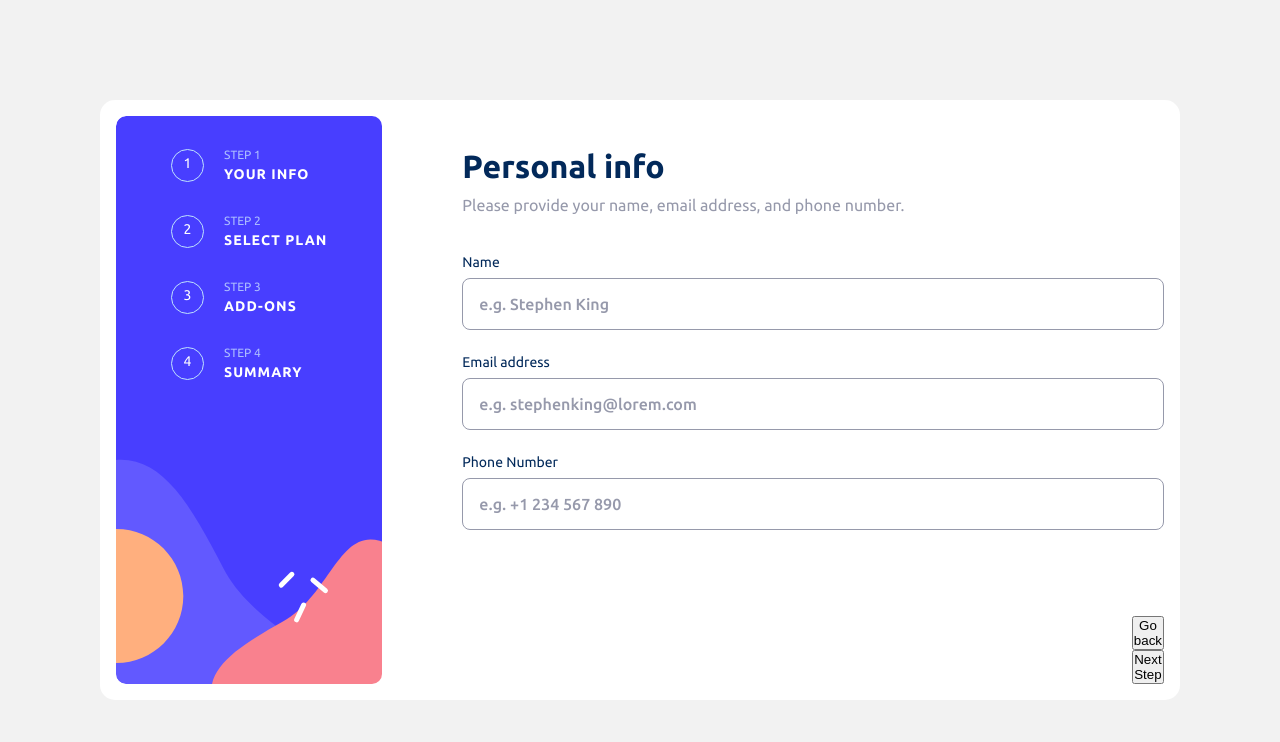
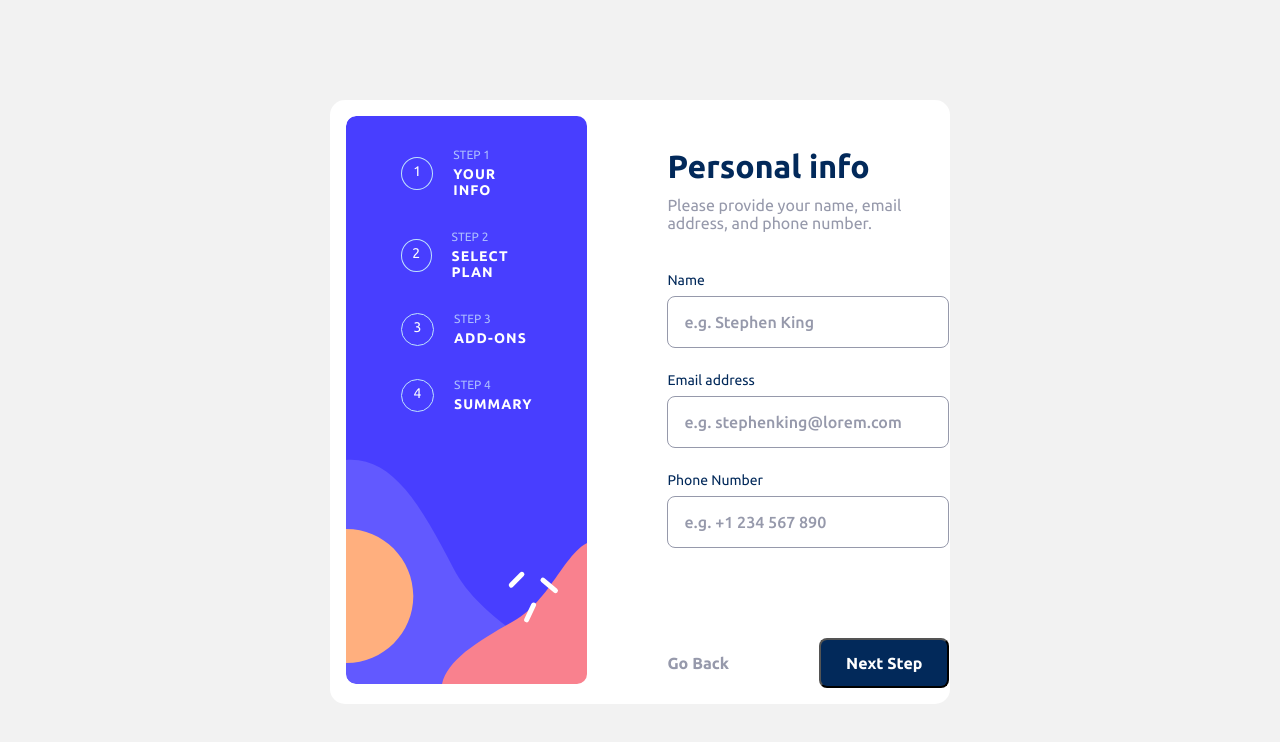
Before and after one commit to Memeena/multi-step-form-app, a React (Vite) app: page / in a window 1280 px wide. Shown: the top 742 px of the page. Built offline with nearby package versions, Linux system fonts and the light colour scheme.

Commit message:
button design complete

```diff
--- a/src/App.jsx
+++ b/src/App.jsx
@@ -8,10 +8,10 @@ function App() {
       <SideBar className="sideBar" />
       <div className="mainPage">
         <PersonalDetails />
-      </div>
-      <div className="button">
-        <button className="btn-back">Go back</button>
-        <button className="btn-next">Next Step</button>
+        <div className="button">
+          <button className="btn-back">Go Back</button>
+          <button className="btn-next">Next Step</button>
+        </div>
       </div>
     </div>
   );
--- a/src/Components/MainPages/PersonalDetails/PersonalDetails.module.css
+++ b/src/Components/MainPages/PersonalDetails/PersonalDetails.module.css
@@ -1,6 +1,4 @@
 .personalDetails {
-  padding-top: 3.2rem;
-  padding-left: 8rem;
   display: flex;
   /* justify-content: center; */
   /* align-items: center; */
--- a/src/Components/SideBar/SideBar.module.css
+++ b/src/Components/SideBar/SideBar.module.css
@@ -9,8 +9,7 @@
   flex-direction: column;
   gap: 3.2rem;
   height: 56.8rem;
-  grid-row: 1/-1;
-  grid-column: 1/2;
+
   /* justify-content: center; */
   /* align-items: center; */
   /* width: 0%; */
--- a/src/index.css
+++ b/src/index.css
@@ -50,12 +50,12 @@ html {
   font-size: 3.4rem;
 }
 .app {
-  margin: 10rem;
-  display: grid;
-  grid-template-columns: max-content 1fr min-content;
-  grid-template-rows: 1fr max-content;
+  margin: 10rem 33rem;
+  display: flex;
+  /* grid-template-columns: max-content 1fr; */
+  /* grid-template-rows: 1fr max-content; */
   /* align-items: center; */
-  justify-content: center;
+  /* justify-content: center; */
   /* gap: 5rem; */
   padding: 1.6rem;
   border-radius: 1.5rem;
@@ -63,12 +63,36 @@ html {
 }
 
 .mainPage {
-  grid-row: 1/2;
-  grid-column: 2/-1;
+  padding-top: 3.2rem;
+  padding-left: 8rem;
+  display: flex;
+  flex-direction: column;
+  gap: 9rem;
 }
 
 .button {
-  grid-row: 2/-1;
-  grid-column: 3/-1;
+  display: flex;
+  justify-content: space-between;
+  align-items: center;
+  align-self: bottom;
+}
 
+.btn-back,
+.btn-next {
+  font-size: 1.6rem;
+  font-family: "Ubuntu", sans-serif;
+  font-weight: 600;
 }
+.btn-back {
+  border: none;
+  background: none;
+  outline: none;
+  color: var(--color-cool-gray);
+}
+
+.btn-next {
+  background-color: var(--color-marine-blue);
+  color: var(--color-white);
+  border-radius: 0.8rem;
+  padding: 1.4rem 2.5rem;
+}
```
